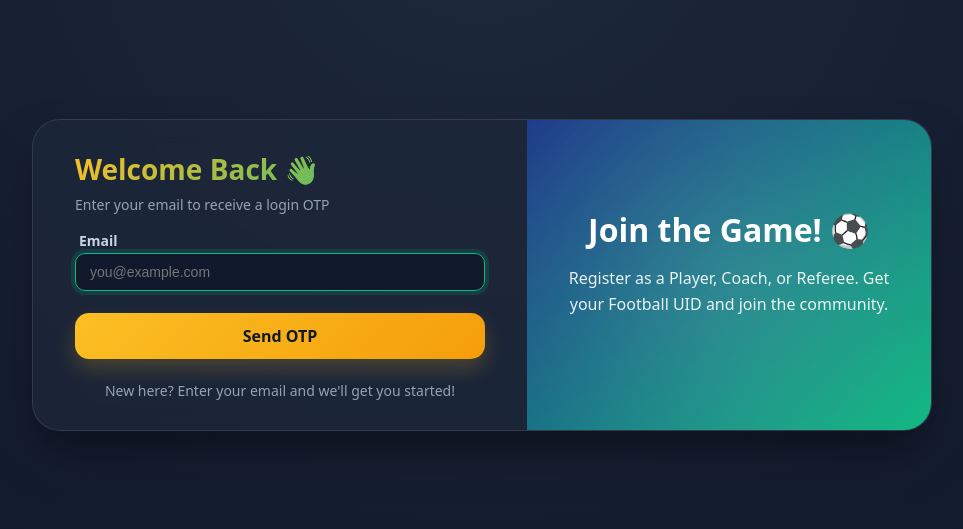
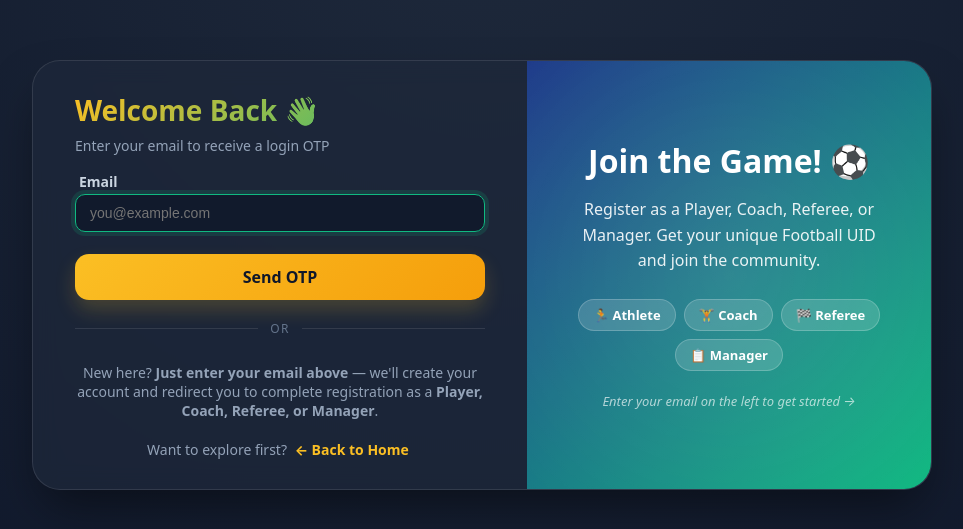
Before and after one commit to Naazkn13/GoaFootball, a Next.js app: page /login in a window 1280 px wide. Shown: the part 125-654 px from the top of the page, without its empty margins (158-1121 px from the left). Built offline with nearby package versions, Linux system fonts and the light colour scheme; no server answers.

Commit message:
feat: Implement login page with OTP authentication and associated styling.

```diff
--- a/pages/login.js
+++ b/pages/login.js
@@ -1,6 +1,7 @@
 import { useState } from "react";
 import { useRouter } from "next/router";
 import Head from "next/head";
+import Link from "next/link";
 import styles from "@/styles/Auth.module.css";
 import { authAPI } from "@/services/api/auth.api";
 import OTPModal from "@/components/OTPModal";
@@ -96,8 +97,24 @@ export default function LoginPage() {
                 <span>{loading ? "Sending OTP..." : "Send OTP"}</span>
               </button>
 
+              <div className={styles.dividerRow}>
+                <span className={styles.dividerLine} />
+                <span className={styles.dividerText}>or</span>
+                <span className={styles.dividerLine} />
+              </div>
+
               <p className={styles.switchText}>
-                New here? Enter your email and we&apos;ll get you started!
+                New here?{" "}
+                <strong>Just enter your email above</strong> — we&apos;ll create your account
+                and redirect you to complete registration as a{" "}
+                <strong>Player, Coach, Referee, or Manager</strong>.
+              </p>
+
+              <p className={styles.switchText} style={{ marginTop: '0.5rem' }}>
+                Want to explore first?{" "}
+                <Link href="/" className={styles.linkBtn}>
+                  ← Back to Home
+                </Link>
               </p>
             </form>
           </div>
@@ -108,8 +125,17 @@ export default function LoginPage() {
           <div className={styles.panelContent}>
             <h2>Join the Game! ⚽</h2>
             <p>
-              Register as a Player, Coach, or Referee.
-              Get your Football UID and join the community.
+              Register as a Player, Coach, Referee, or Manager.
+              Get your unique Football UID and join the community.
+            </p>
+            <div className={styles.panelRoles}>
+              <span>🏃 Athlete</span>
+              <span>🏋️ Coach</span>
+              <span>🏁 Referee</span>
+              <span>📋 Manager</span>
+            </div>
+            <p className={styles.panelHint}>
+              Enter your email on the left to get started →
             </p>
           </div>
         </div>
--- a/styles/Auth.module.css
+++ b/styles/Auth.module.css
@@ -229,6 +229,54 @@
   box-shadow: 0 10px 20px rgba(0, 0, 0, 0.1);
 }
 
+/* ---- Divider Row ---- */
+.dividerRow {
+  display: flex;
+  align-items: center;
+  gap: 12px;
+  margin: 8px 0 4px;
+}
+
+.dividerLine {
+  flex: 1;
+  height: 1px;
+  background: rgba(255, 255, 255, 0.1);
+}
+
+.dividerText {
+  font-size: 12px;
+  color: #64748b;
+  text-transform: uppercase;
+  letter-spacing: 0.1em;
+  font-weight: 500;
+}
+
+/* ---- Panel Roles ---- */
+.panelRoles {
+  display: flex;
+  flex-wrap: wrap;
+  gap: 8px;
+  justify-content: center;
+  margin-bottom: 20px;
+}
+
+.panelRoles span {
+  background: rgba(255, 255, 255, 0.15);
+  border: 1px solid rgba(255, 255, 255, 0.2);
+  padding: 6px 14px;
+  border-radius: 20px;
+  font-size: 13px;
+  font-weight: 600;
+  backdrop-filter: blur(4px);
+}
+
+.panelHint {
+  font-size: 13px !important;
+  color: rgba(255, 255, 255, 0.65) !important;
+  font-style: italic;
+  margin-bottom: 0 !important;
+}
+
 @keyframes floatIn {
   from {
     opacity: 0;
```
